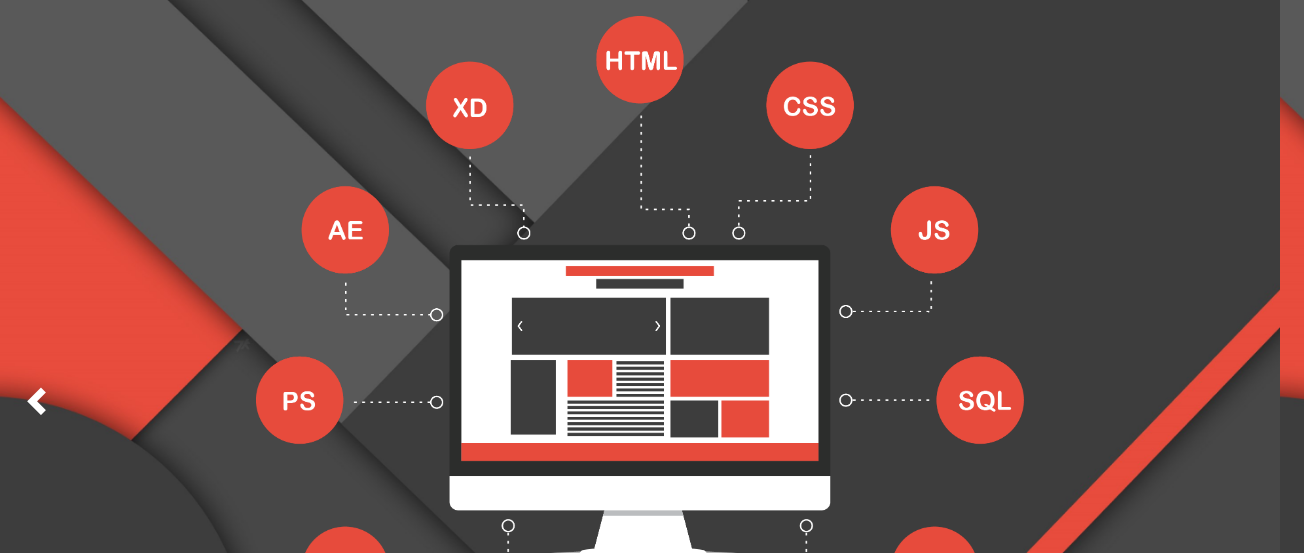
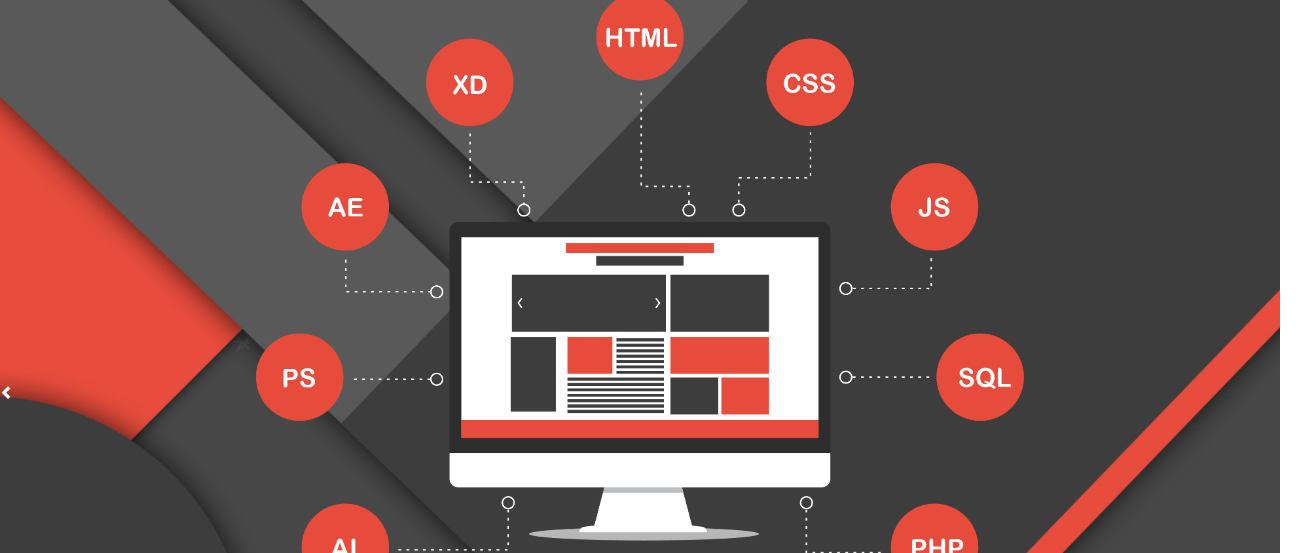
Before and after one commit to nithinnalli/NithinPortfolio, a plain HTML site: page work.html in a window 1280 px wide. Shown: the top 553 px of the page, 1304 px wide, since content can reach past the window. Drawn offline with nearby package versions, Linux system fonts and the light colour scheme.

Commit message:
Update work.html

```diff
--- a/work.html
+++ b/work.html
@@ -8,14 +8,7 @@
   <script src="https://maxcdn.bootstrapcdn.com/bootstrap/3.3.7/js/bootstrap.min.js"></script>
   <link rel="stylesheet" type="text/css" href="css/animate.css">
 <style type="text/css">
-		@keyframes jump { 0% { left: 50px; } 100% { left: 0px; } }
-#arrow-left {
-  position:relative;
-  animation: jump 3s infinite;
-  color: white;
-  font-size: 30px;
 
-}
 @keyframes jump1 { 0% { bottom: 50px; } 100% { bottom: 0px; } }
 #arrow-down {
   position:relative;
```
